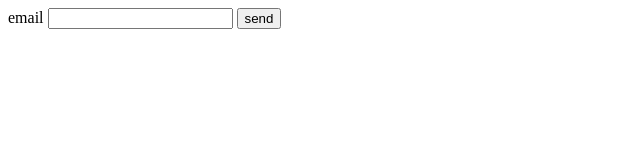
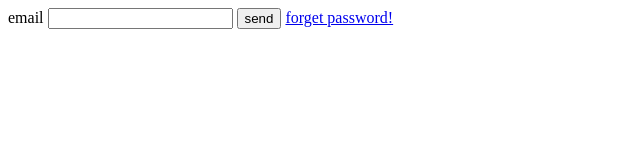
Before and after one commit to shomareyek/test2, a plain HTML site: page login.html in a window 1280 px wide. Shown: the whole page, without its empty margins (0-640 px from the left). Drawn offline with Linux system fonts and the light colour scheme.

Commit message:
two commit

```diff
--- a/login.html
+++ b/login.html
@@ -10,6 +10,7 @@
         <label for="">email</label>
         <input type="email" name="email">
         <button>send</button>
+        <a href="#">forget password!</a>
     </form>
 </body>
 </html>
```
